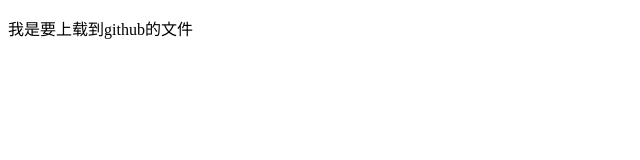
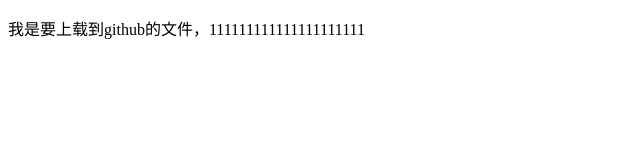
Before and after one commit to PhoenixJane/git-demo, a plain HTML site: page index.html in a window 1280 px wide. Shown: the whole page, without its empty margins (0-640 px from the left). Drawn offline with Linux system fonts and the light colour scheme.

Commit message:
A程序员第二次提交

```diff
--- a/index.html
+++ b/index.html
@@ -6,6 +6,6 @@
     <title>Document</title>
 </head>
 <body>
-    <p>我是要上载到github的文件</p>
+    <p>我是要上载到github的文件，111111111111111111111</p>
 </body>
 </html>
```
